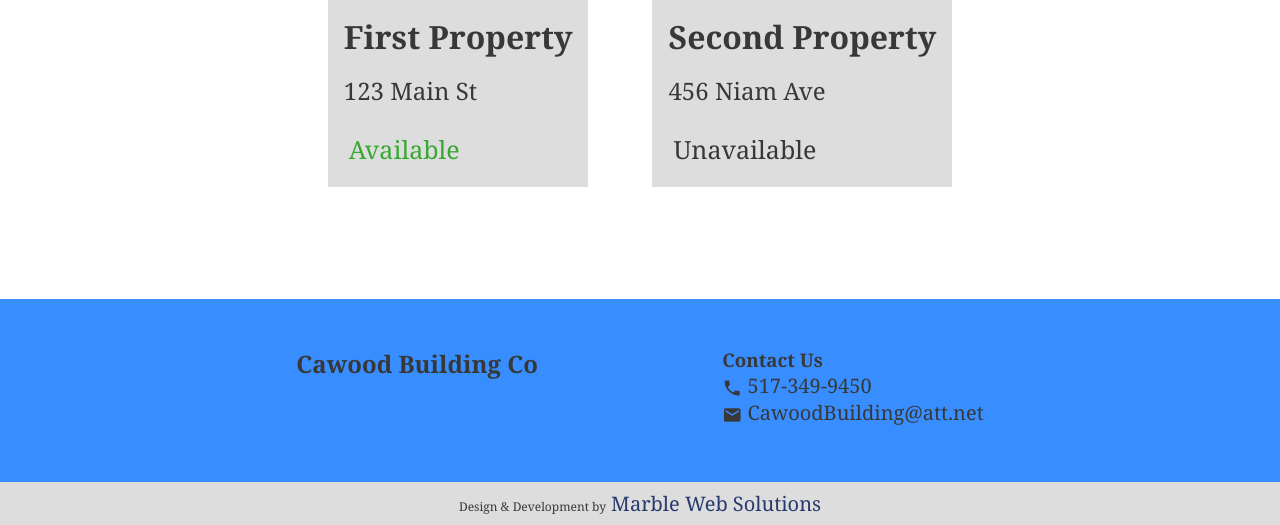
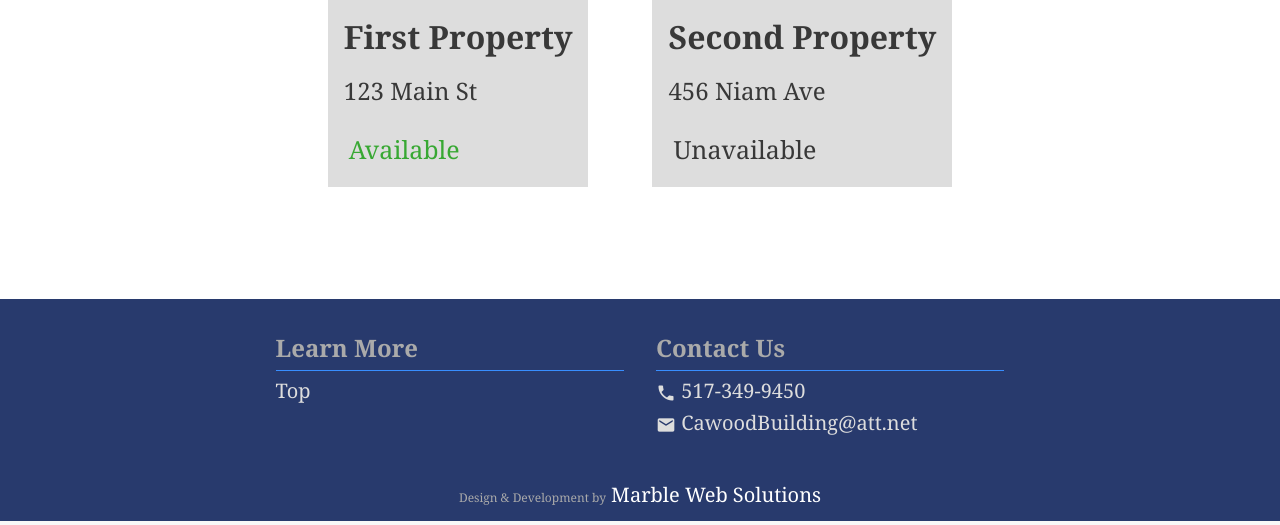
Before and after one commit to sammycawood/cbc, a PHP site: page /properties-rentals.php in a window 1280 px wide. Shown: the part 674-1199 px from the top of the page. Run offline with PHP 8.4, Linux system fonts and the light colour scheme; some libraries are stand-ins or nearby versions.

Commit message:
Footer and home page numbers background update

```diff
--- a/footer.php
+++ b/footer.php
@@ -1,10 +1,13 @@
 <footer>
     <div class="flexWrap">
-        <h2>Cawood Building Co</h2>
+        <div>
+            <h3>Learn More</h3>
+            <a href="<?php echo $links[0] ?>"><p>Top</p></a>
+        </div>
         <div>
             <h3>Contact Us</h3>
-            <p><i class="material-icons">phone</i> 517-349-9450</p>
-            <a href="mailto:CawoodBuilding@att.net"><p><i class="material-icons">email</i> CawoodBuilding@att.net</p></a>
+            <p><a href="tel:517-349-9450"><i class="material-icons">phone</i> 517-349-9450</p>
+            <p><a href="mailto:CawoodBuilding@att.net"><i class="material-icons">email</i> CawoodBuilding@att.net</a></p>
         </div>
     </div>
     <div class="mwsCredit">
--- a/less/cbc.less
+++ b/less/cbc.less
@@ -73,8 +73,8 @@ ul {
 
 .content {
     margin: 0 auto;
-    max-width: 62.5em;
-    padding: 0 10%;
+    max-width: 65em;
+    padding: 0 5%;
     text-align: center;
 }
 
--- a/less/footer.less
+++ b/less/footer.less
@@ -1,15 +1,33 @@
 // main:styles.less
 
 footer {
-    background: @secondary;
+    background: @primary;
+
+    a, h2, h3, p {
+        color: @gray;
+    }
+
+    h3 {
+        border-bottom: 1px solid @secondary;
+        color: @gray-er;
+        font-size: 1.5em;
+        margin-bottom: 0.25em;
+        padding-bottom: 0.25em;
+    }
+
+    p {
+        margin-bottom: 0.25em;
+    }
 
     .flexWrap {
         align-content: flex-start;
-        justify-content: space-evenly;
-        padding: 3em 0;
+        justify-content: center;
+        padding: 2em 5% 0;
 
         & > * {
-            margin-bottom: 0.5em;
+            margin: 0 1em 2em;
+            width: 33%;
+            .transition(0.5s ease);
         }
     }
 
@@ -19,7 +37,6 @@ footer {
     }
 
     .mwsCredit {
-        background-color: @gray;
         padding: 0.5em;
         text-align: center;
 
@@ -34,11 +51,27 @@ footer {
         }
 
         p {
-            color: @primary;
+            color: @white;
         }
 
         .smallText {
-            color: @text;
+            color: @gray-er;
+        }
+    }
+
+    @media screen and (max-width: 800px) {
+        .flexWrap {
+            & > * {
+                width: 40%;
+            }
+        }
+    }
+
+    @media screen and (max-width: 500px) {
+        .flexWrap {
+            & > * {
+                width: 100%;
+            }
         }
     }
 }
--- a/less/home.less
+++ b/less/home.less
@@ -81,7 +81,13 @@
     }
 
     #cbcNumbers {
-        background-color: @primary;
+        background: linear-gradient(
+            rgba(40, 58, 109, 0.9),
+            rgba(40, 58, 109, 0.1)
+            ), url(images/EXAMPLE2.jpg), ;
+        background-repeat: no-repeat;
+        background-position: center;
+        background-size: 100% auto;
 
         h2 {
             color: @white;
```
Also changed, not shown: styles.css, 1 other file.
